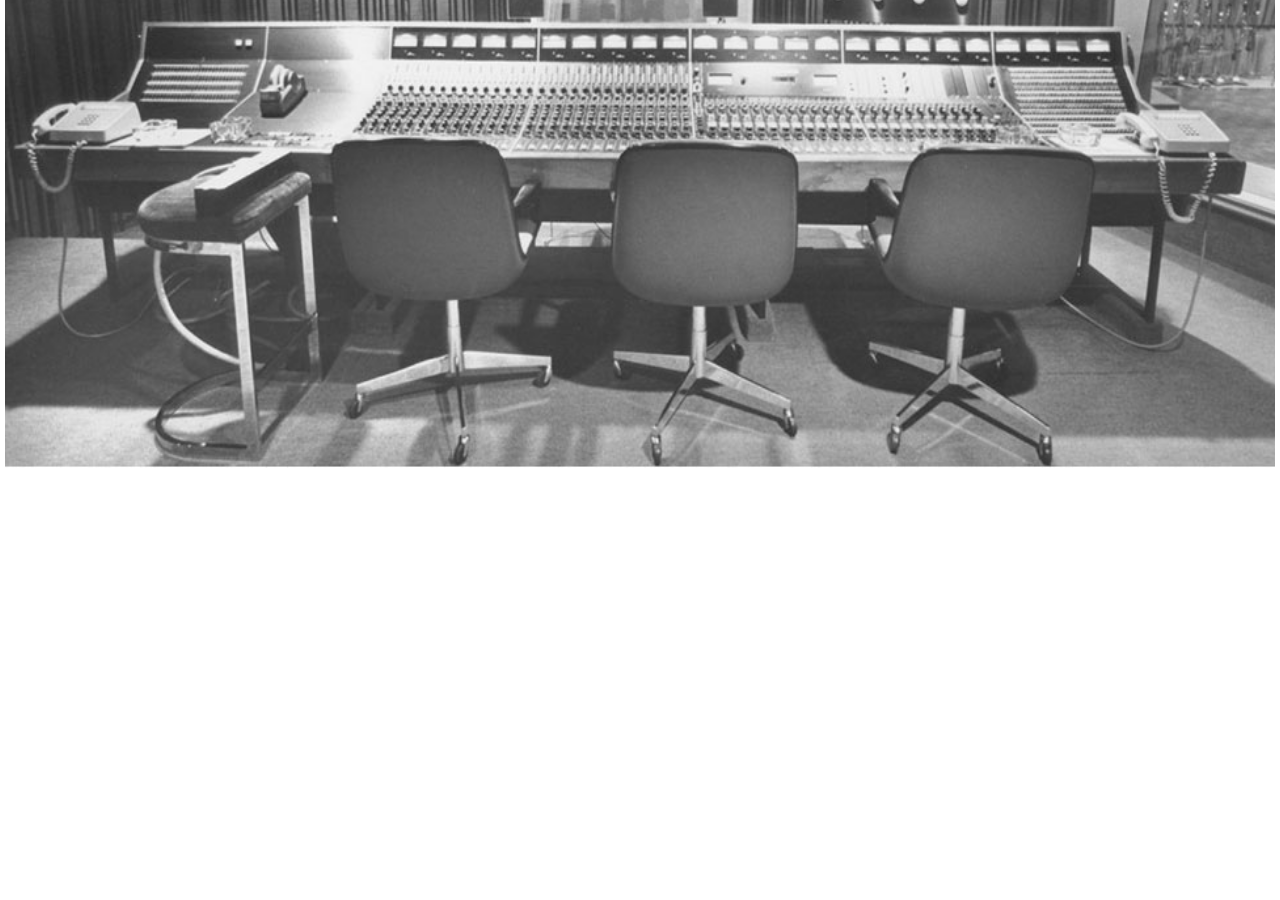
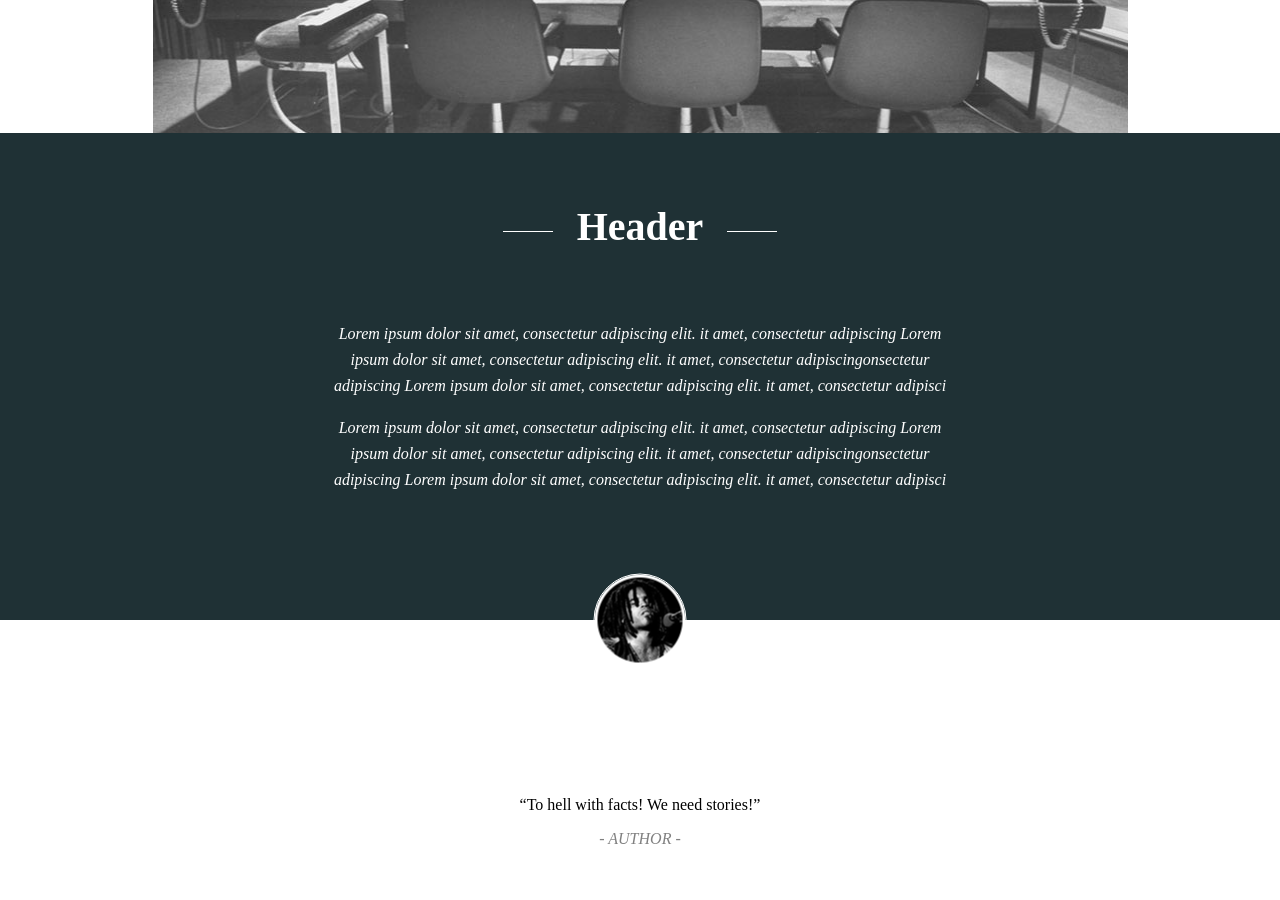
Before and after one commit to RidrihWayne/lesson9, a plain HTML site: page index.html in a window 1280 px wide. Shown: the part 1900-2800 px from the top of the page. Before the commit the page ends 2372 px from the top, so only its background shows below. Drawn offline with Linux system fonts and the light colour scheme.

Commit message:
Доделал блок main и footer

```diff
--- a/assets/css/style.css
+++ b/assets/css/style.css
@@ -81,14 +81,12 @@ body {
 
 /*main*/
 
-main {
+.main-info {
+
   width: 100%;
   height: 1200px;
   background: #fff;
-}
 
-.main-info {
-  position: relative;
 }
 
 .main__block {
@@ -103,31 +101,31 @@ main {
   display: inline-block;
   vertical-align: top;
   margin-top: 185px;
+}
 
-
-}
 .main_block1{
-  width: 15%;
+  width: 20%;
 }
 
 .main_block2 {
-  width: 15%;
+  width: 20%;
 }
 
 .main__headline{
-  font-size: 41px;
+  font-size: 27px;
   font-weight: 700;
-  width: 20%;
+  width: 13%;
   border-top: 3px solid black;
   font-family: 'Lato', sans-serif;
-  margin-left: 30px;
+  margin-left: 80px;
+  line-height: 1.5;
 }
 
 .main__description {
   font-size:  18px;
   font-style: italic;
-  width: 30%;
-  margin-left: 300px;
+  width: 25%;
+  margin-left: 260px;
 }
 
 .main__img {
@@ -143,7 +141,7 @@ main {
   background: none;
   position: absolute;
   top: 110%;
-  left: 82%;
+  left: 74%;
   border: 0;
   transform: translate(-50%, -50%);
   cursor: pointer;
@@ -154,7 +152,100 @@ main {
   background: none;
   position: absolute;
   top: 110%;
-  right: 80%;
+  right: 72.7%;
   border: 0;
   transform: translate(-50%, -50%);
 }
+
+
+/*Biography*/
+
+.bg {
+  position: relative;
+  width: 100%;
+  height: 487px;
+  background: #1f3135;
+  text-align: center;
+  margin-bottom: 100px;
+  color: white;
+}
+
+
+.bg__name {
+  padding-top: 70px;
+  margin-bottom: 70px;
+  font-size: 40px;
+  line-height: 1.2em;
+}
+
+.bg__name:before{
+  display: inline-block;
+  content: '';
+  width: 50px;
+  height: 1px;
+  margin-right: 24px;
+  background: #fff;
+  vertical-align: middle;
+}
+
+.bg__name:after{
+  display: inline-block;
+  content: '';
+  width: 50px;
+  height: 1px;
+  margin-left: 24px;
+  background: #fff;
+  vertical-align: middle;
+}
+
+.bg__description {
+  max-width:626px;
+  margin-top: 0;
+  margin-left: auto;
+  margin-right: auto;
+  font-style: 18px;
+  line-height: 26px;
+  font-style: italic;
+}
+
+.bg__description:last-child{
+  margin-bottom: 0;
+}
+
+
+/*footer*/
+
+.page-footer{
+  position: relative;
+  padding-top: 60px;
+  padding-bottom: 60px;
+}
+
+.user {
+  position: absolute;
+  top: -100px;
+  left: 50%;
+  transform: translate(-50%, -50%);
+  border: 1px solid #fff;
+  border-radius: 50%;
+}
+
+.quote {
+  text-align: center;
+}
+
+.quote q {
+  font-size: 18px;
+  line-height: 26px;
+  font-style: italic;
+  color: #333;
+}
+
+.quote cite {
+  display: block;
+  text-transform: uppercase;
+}
+
+cite {
+  color: grey;
+}
--- a/index.html
+++ b/index.html
@@ -24,6 +24,7 @@
   </header>
 
   <main>
+    <div class="main-block">
       <button class="main__button" type="button">
           <img src="assets/img/burger.png" alt="burger">
       </button>
@@ -45,11 +46,34 @@
           </div>
           <div class="main_block2"> </div>
           <div class="main__img">
-          <img src="assets/img/studio.jpg"  alt="studio" height="670px" width="1270px">
+            <img src="assets/img/studio.jpg"  alt="studio" height="470px" width="975px">
+          </div>
       </div>
     </div>
 
+    <div class="bg">
+
+        <h2 class="bg__name">Header</h2>
+        <p class="bg__description">Lorem ipsum dolor sit amet, consectetur adipiscing elit. it amet,
+          consectetur adipiscing Lorem ipsum dolor sit amet, consectetur adipiscing elit. it amet, consectetur
+          adipiscingonsectetur adipiscing Lorem ipsum dolor sit amet, consectetur adipiscing elit. it amet,
+          consectetur adipisci</p>
+
+        <p class="bg__description">Lorem ipsum dolor sit amet, consectetur adipiscing elit. it amet, consectetur
+          adipiscing Lorem ipsum dolor sit amet, consectetur adipiscing elit. it amet, consectetur
+          adipiscingonsectetur adipiscing Lorem ipsum dolor sit amet, consectetur adipiscing elit.
+          it amet, consectetur adipisci</p>
+
+    </div>
   </main>
 
+  <footer class="page-footer">
+    <img class="user" srcset="assets/img/photo.png" alt="user">
+    <blockquote class="quote">
+      <p>“To hell with facts! We need stories!”</p>
+      <cite>- author -</cite>
+    </blockquote>
+
+  </footer>
 </body>
 </html>
```
Also changed, not shown: assets/img/bio.jpg (added), assets/img/photo.png (added). Lines whose indentation alone changed are shown as unchanged.
